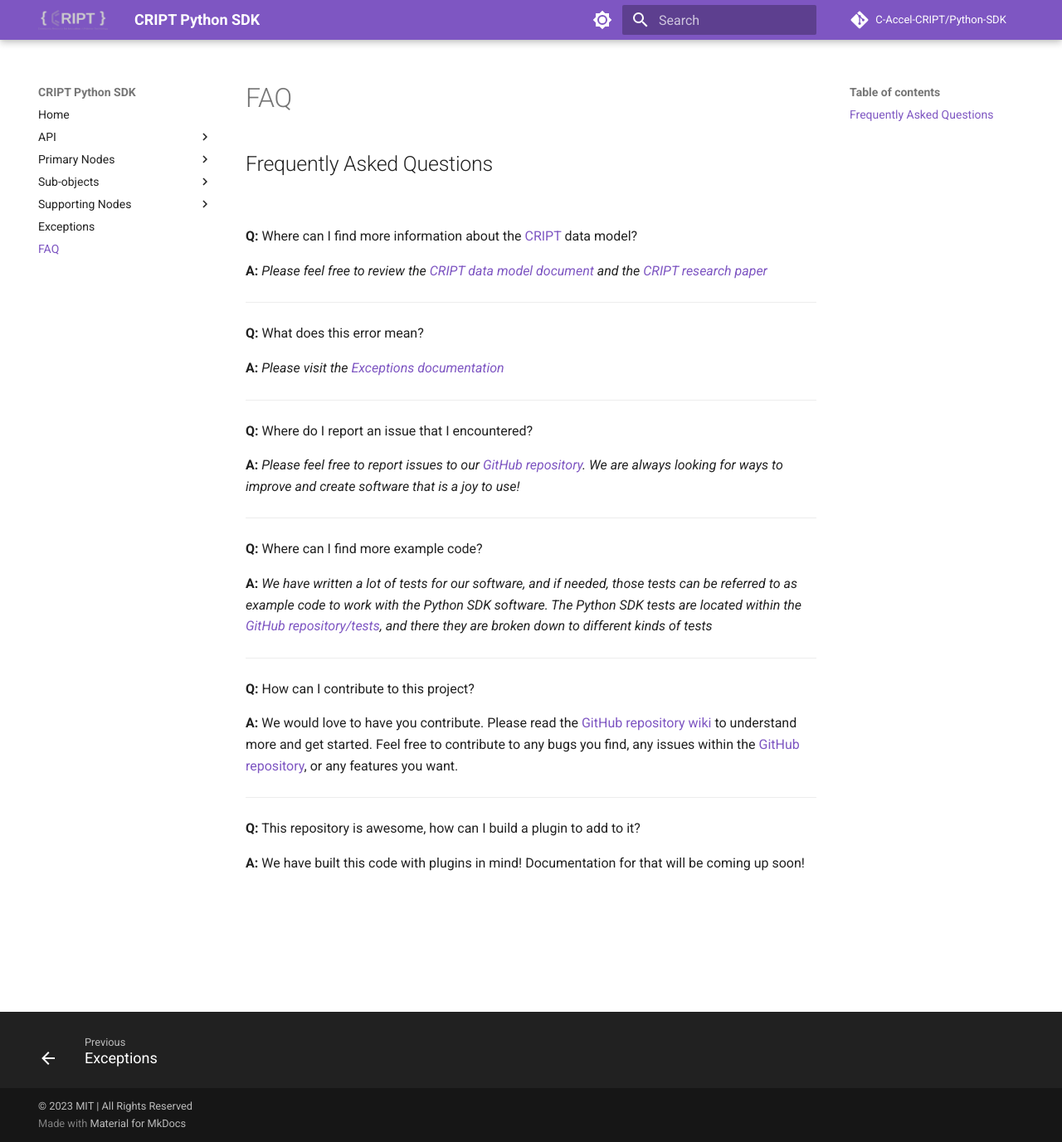
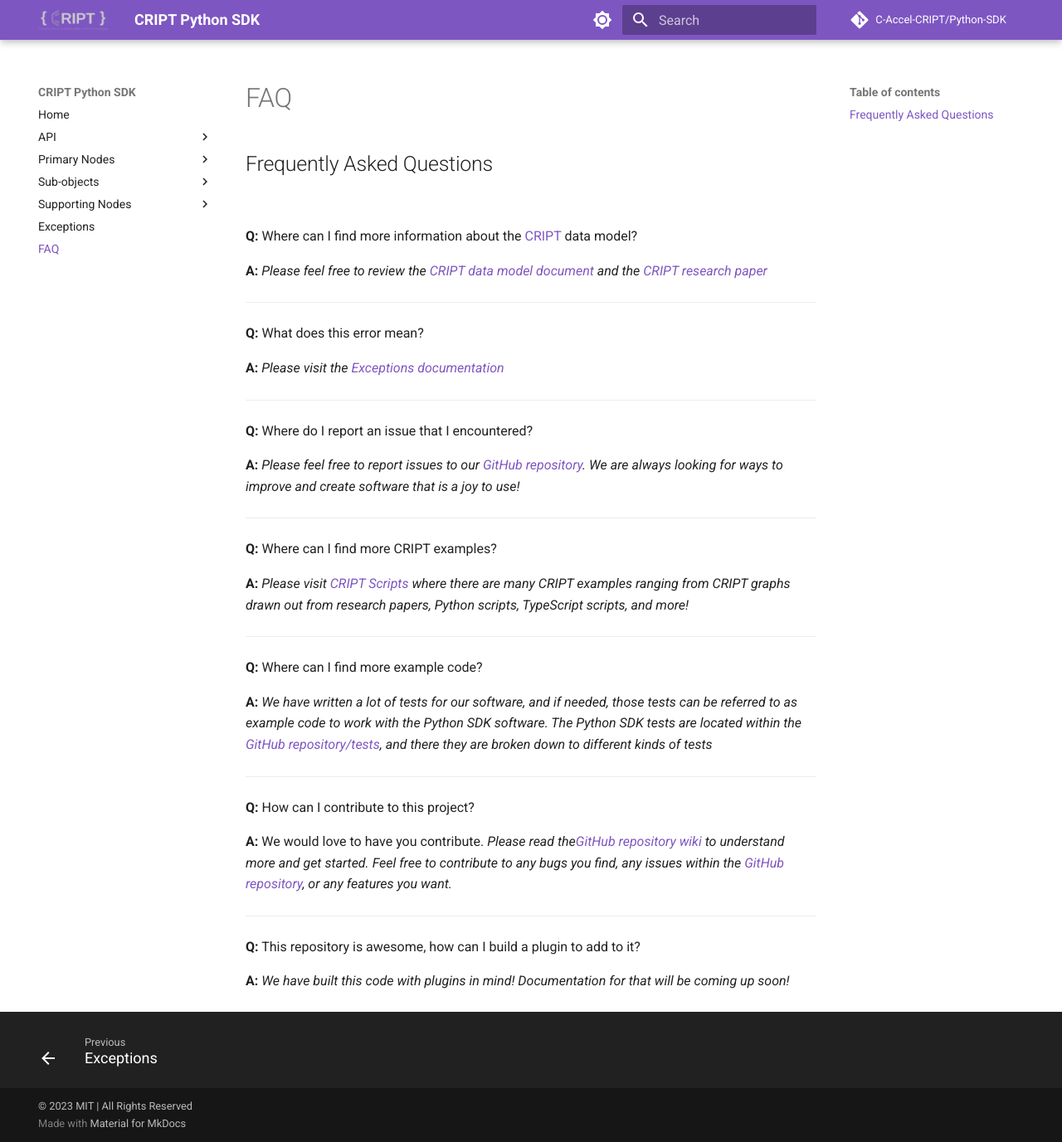
Before and after one commit to C-Accel-CRIPT/Python-SDK, an MkDocs documentation site: the page built from docs/faq.md, in a window 1280 px wide and 1377 px high. Shown: the whole window at 83% size. Built offline with MkDocs 1.6.1 and Material for MkDocs 9.7.7, drawn with Linux system fonts in a browser that asks for light colours; comment, search, counter and statistics services are not loaded.

Commit message:
added more content

```diff
--- a/docs/faq.md
+++ b/docs/faq.md
@@ -5,8 +5,8 @@
 **Q:** Where can I find more information about the [CRIPT](https://criptapp.org) data model?
 
 **A:** _Please feel free to review the
-  [CRIPT data model document](https://pubs.acs.org/doi/suppl/10.1021/acscentsci.3c00011/suppl_file/oc3c00011_si_001.pdf)
-  and the [CRIPT research paper](https://pubs.acs.org/doi/10.1021/acscentsci.3c00011)_
+[CRIPT data model document](https://pubs.acs.org/doi/suppl/10.1021/acscentsci.3c00011/suppl_file/oc3c00011_si_001.pdf)
+and the [CRIPT research paper](https://pubs.acs.org/doi/10.1021/acscentsci.3c00011)_
 
 ---
 
@@ -19,7 +19,13 @@
 **Q:** Where do I report an issue that I encountered?
 
 **A:** _Please feel free to report issues to our [GitHub repository](https://github.com/C-Accel-CRIPT/Python-SDK)._
-  _We are always looking for ways to improve and create software that is a joy to use!_
+_We are always looking for ways to improve and create software that is a joy to use!_
+
+---
+**Q:** Where can I find more CRIPT examples?
+
+**A:** _Please visit [CRIPT Scripts](https://criptscripts.org) where there are many CRIPT examples ranging from CRIPT graphs drawn out from research papers, Python scripts, TypeScript scripts, and more!_
+
 
 ---
 
@@ -31,13 +37,13 @@
 
 **Q:** How can I contribute to this project?
 
-**A:** We would love to have you contribute. Please read the [GitHub repository wiki](https://github.com/C-Accel-CRIPT/Python-SDK/wiki)
-to understand more and get started.
-Feel free to contribute to any bugs you find, any issues within the
-[GitHub repository](https://github.com/C-Accel-CRIPT/Python-SDK/issues), or any features you want.
+**A:** We would love to have you contribute.
+_Please read the[GitHub repository wiki](https://github.com/C-Accel-CRIPT/Python-SDK/wiki)
+to understand more and get started. Feel free to contribute to any bugs you find, any issues within the
+[GitHub repository](https://github.com/C-Accel-CRIPT/Python-SDK/issues), or any features you want._
 
 ---
 
 **Q:** This repository is awesome, how can I build a plugin to add to it?
 
-**A:** We have built this code with plugins in mind! Documentation for that will be coming up soon!
+**A:** _We have built this code with plugins in mind! Documentation for that will be coming up soon!_
```
